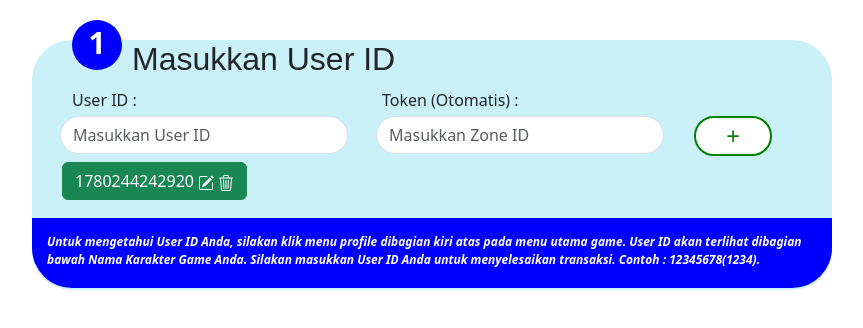
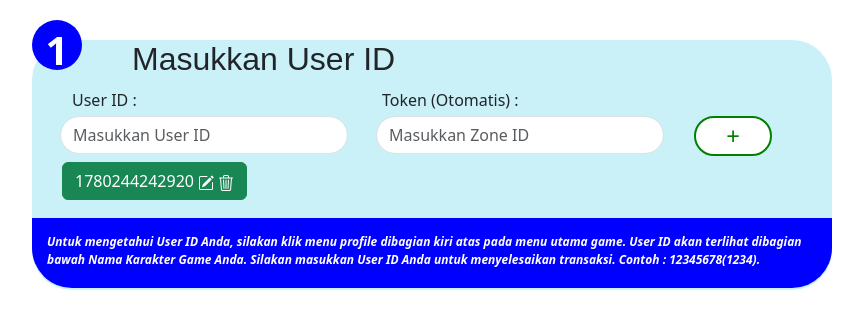
Before and after one commit to arvinaufal/TopUpFourFun, a plain HTML site: page pages/1.id.html in a window 1280 px wide. Shown: the whole page, without its empty margins (208-1071 px from the left). Drawn offline with nearby package versions, Linux system fonts and the light colour scheme.

Commit message:
update nomor cart

```diff
--- a/assets/css/id-styling.css
+++ b/assets/css/id-styling.css
@@ -8,20 +8,14 @@
     z-index: 2;
 }
 .nomor {
-    /* position: inherit; */
-    /* display: flex; */
     width: 50px;
     height: 50px;
     background-color: blue;
-    font-size: 30px;
+    font-size: 40px;
     color: white;
-    /* top: 20px;
-    left: 380px; */
     border-radius: 100%;
     text-align: center;
     font-weight: bold;
-    margin-left: 40px;
-    float: left;
     position: absolute;
     top: -20px;
     z-index: 2;
@@ -33,9 +27,6 @@
     width: 800px;
     height: 70px;
     background-color: blue;
-    /* position: inherit; */
-    /* display: flex;
-    top: 268px; */
     border-radius: 0 0 40px 40px;
     color: white;
     padding: 15px;
```
Also changed, not shown: pages/cart.html (+2 -1 lines).
